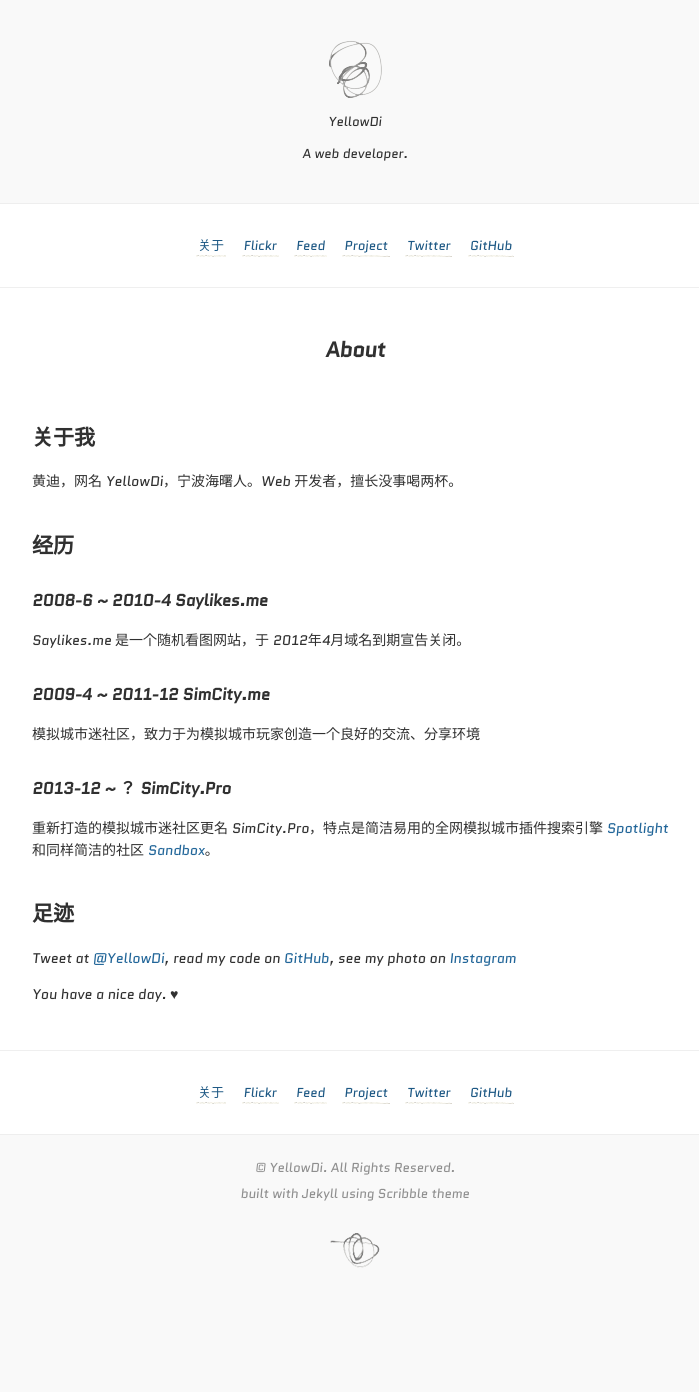
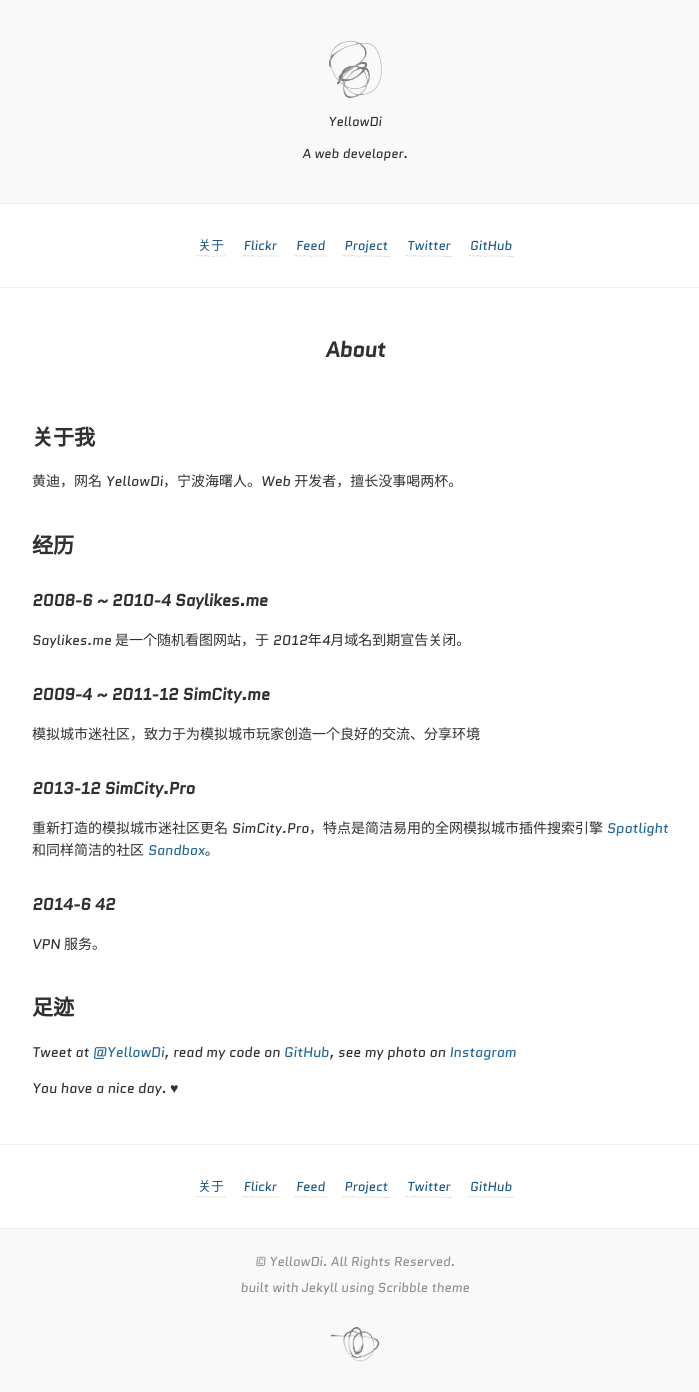
Before and after one commit to YellowDi/yellowdi.github.com, a Jekyll site: the page built from about.md, in a window 1280 px wide. Shown: the whole page, without its empty margins (285-984 px from the left). Built offline with Jekyll 4.4.1, drawn with Linux system fonts in a browser that asks for light colours; Markdown is read by kramdown in place of the engine named in the settings; before the commit the page ends 1298 px from its top, so only the background shows below that.

Commit message:
edit about

```diff
--- a/about.md
+++ b/about.md
@@ -18,9 +18,13 @@ Saylikes.me 是一个随机看图网站，于 2012年4月域名到期宣告关
 
 模拟城市迷社区，致力于为模拟城市玩家创造一个良好的交流、分享环境
 
-### 2013-12 ~ ？ SimCity.Pro
+### 2013-12 SimCity.Pro
 
 重新打造的模拟城市迷社区更名 SimCity.Pro，特点是简洁易用的全网模拟城市插件搜索引擎 [Spotlight](http://simcity.pro/spotlight) 和同样简洁的社区 [Sandbox](http://simcity.pro/sandbox)。
+
+### 2014-6 42
+
+VPN 服务。
 
 ## 足迹
 
```
